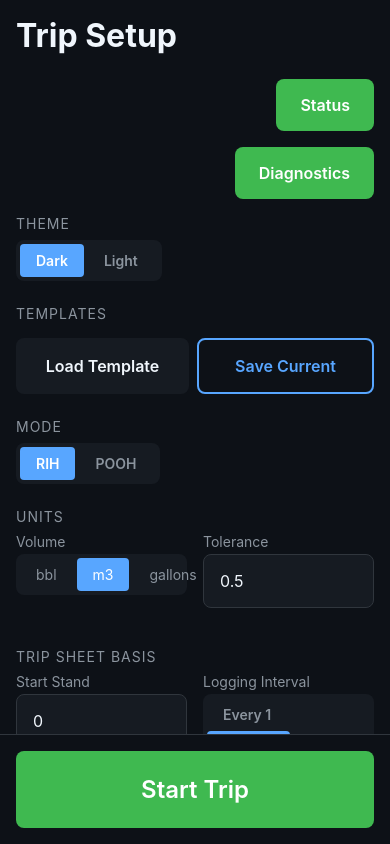
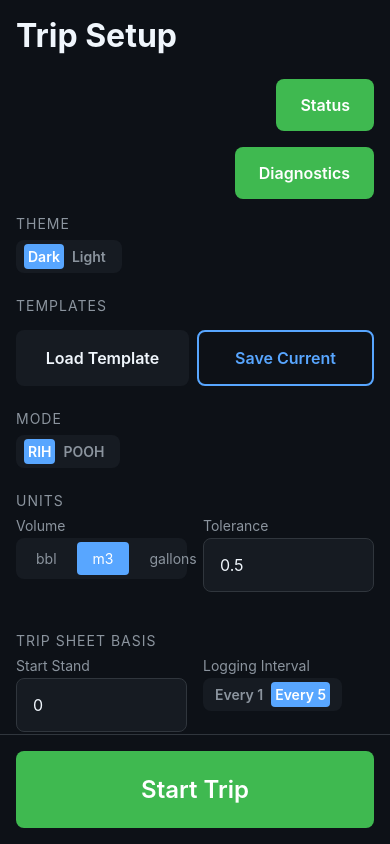
Before and after one commit to smurfetom/TripGuard, a React Native app: screen / in a window 390 px wide. Built offline with nearby package versions, Linux system fonts and the light colour scheme.

Commit message:
feat(ui): tighten up compact toggle spacing to reduce width and space

```diff
--- a/src/screens/SetupScreen.tsx
+++ b/src/screens/SetupScreen.tsx
@@ -787,7 +787,8 @@ const createStyles = (colors: ReturnType<typeof useAppTheme>['colors']) => Style
     alignSelf: 'flex-start',
     backgroundColor: colors.surface,
     borderRadius: BORDER_RADIUS.md,
-    padding: 4,
+    paddingVertical: SPACING.xs,
+    paddingHorizontal: SPACING.sm,
     flexWrap: 'wrap',
   },
   toggleButton: {
@@ -797,8 +798,8 @@ const createStyles = (colors: ReturnType<typeof useAppTheme>['colors']) => Style
     borderRadius: BORDER_RADIUS.sm,
   },
   compactToggleButton: {
-    paddingVertical: SPACING.sm,
-    paddingHorizontal: SPACING.md,
+    paddingVertical: SPACING.xs,
+    paddingHorizontal: SPACING.xs,
     alignItems: 'center',
     borderRadius: BORDER_RADIUS.sm,
     marginRight: SPACING.xs,
```
